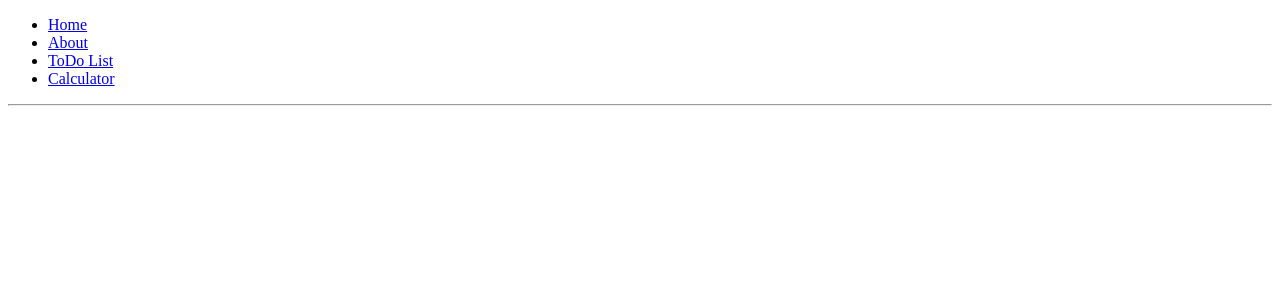
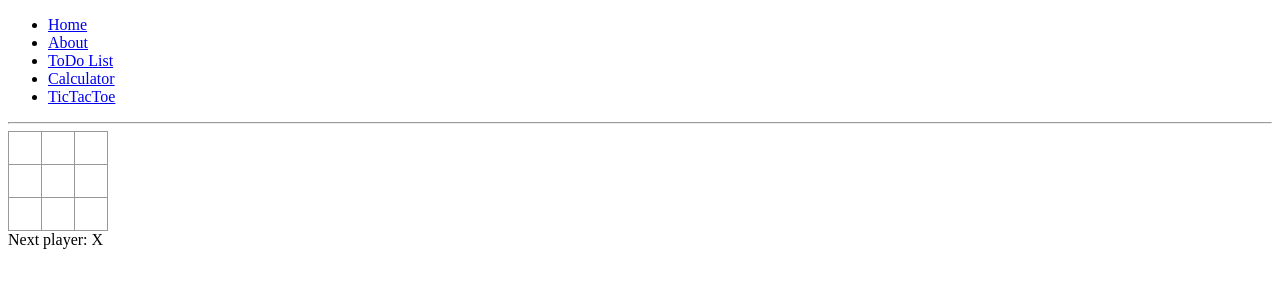
Before and after one commit to 3dit/react-workbench, a React app: page /tictactoe in a window 1280 px wide. Built offline with nearby package versions, Linux system fonts and the light colour scheme.

Commit message:
tic tac toe tutorial work

```diff
--- a/src/AppRoot.js
+++ b/src/AppRoot.js
@@ -7,6 +7,7 @@ import { About } from './About';
 import { Home } from './Home';
 import TodoPage from './TodoList/TodoPage';
 import Calculator from './Calc/Calculator';
+import Game from './tictactoe/Game';
 
 export default class AppRoot extends React.Component {
   constructor(props) {
@@ -26,6 +27,7 @@ export default class AppRoot extends React.Component {
       return (<TodoPage list={this.list}/>)
     };
 
+
     return(
       <Router>
         <div>
@@ -42,6 +44,9 @@ export default class AppRoot extends React.Component {
             <li>
               <Link to="/calculator">Calculator</Link>
             </li>
+            <li>
+              <Link to="/tictactoe">TicTacToe</Link>
+            </li>
           </ul>
 
           <hr />
@@ -50,6 +55,7 @@ export default class AppRoot extends React.Component {
           <Route path="/about" component={About} />
           <Route path="/todolist" component={todoPage} />
           <Route path="/calculator" component={Calculator} />
+          <Route path="/tictactoe" component={Game} />
 
         </div>
       </Router>
--- /dev/null
+++ b/src/tictactoe/Board.js
@@ -0,0 +1,46 @@
+import React, { Component } from 'react';
+
+//import Square from './Square'
+
+function Square(props) {
+    return (
+        <button className="square" onClick={props.onClick}>
+            {props.value}
+        </button>
+    );
+}
+
+class Board extends React.Component {
+  renderSquare(i) {
+    return (
+      <Square
+        value={this.props.squares[i]}
+        onClick={() => this.props.onClick(i)}
+      />
+    );
+  }
+
+  render() {
+    return (
+      <div className="tictactoe">
+        <div className="board-row">
+          {this.renderSquare(0)}
+          {this.renderSquare(1)}
+          {this.renderSquare(2)}
+        </div>
+        <div className="board-row">
+          {this.renderSquare(3)}
+          {this.renderSquare(4)}
+          {this.renderSquare(5)}
+        </div>
+        <div className="board-row">
+          {this.renderSquare(6)}
+          {this.renderSquare(7)}
+          {this.renderSquare(8)}
+        </div>
+      </div>
+    );
+  }
+}
+
+export default Board;
--- /dev/null
+++ b/src/tictactoe/Game.js
@@ -0,0 +1,80 @@
+import React, { Component } from 'react';
+import Board from './Board';
+
+class Game extends React.Component {
+    constructor(props) {
+      super(props);
+      this.state = {
+        history: [{
+          squares: Array(9).fill(null)
+        }],
+        xIsNext: true
+      };
+    }
+
+    handleClick(i) {
+      const history = this.state.history;
+      const current = history[history.length - 1];
+      const squares = current.squares.slice();
+      if (calculateWinner(squares) || squares[i]) {
+        return;
+      }
+      squares[i] = this.state.xIsNext ? 'X' : 'O';
+      this.setState({
+        history: history.concat([{
+          squares: squares
+        }]),
+        xIsNext: !this.state.xIsNext,
+      });
+    }
+
+    render() {
+      const history = this.state.history;
+      const current = history[history.length - 1];
+      const winner = calculateWinner(current.squares);
+
+      let status;
+      if (winner) {
+        status = 'Winner: ' + winner;
+      } else {
+        status = 'Next player: ' + (this.state.xIsNext ? 'X' : 'O');
+      }
+
+      return (
+        <div className="game">
+          <div className="game-board">
+            <Board
+              squares={current.squares}
+              onClick={(i) => this.handleClick(i)}
+            />
+          </div>
+          <div className="game-info">
+            <div>{status}</div>
+            <ol>{/* TODO */}</ol>
+          </div>
+        </div>
+      );
+    }
+  }
+
+  function calculateWinner(squares) {
+    const lines = [
+        [0, 1, 2],
+        [3, 4, 5],
+        [6, 7, 8],
+        [0, 3, 6],
+        [1, 4, 7],
+        [2, 5, 8],
+        [0, 4, 8],
+        [2, 4, 6],
+    ];
+    for (let i = 0; i < lines.length; i++) {
+        const [a, b, c] = lines[i];
+        if (squares[a] && squares[a] === squares[b] && squares[a] === squares[c]) {
+            return squares[a];
+        }
+    }
+    return null;
+}
+
+export default Game;
--- /dev/null
+++ b/src/tictactoe/Square.js
@@ -0,0 +1,25 @@
+import React, { Component } from 'react';
+
+// class Square extends React.Component {
+//     // constructor(props) {
+//     //     super(props);
+//     //     this.state = {
+//     //         value: null
+//     //     };
+//     // }
+//     //WE HAVE LIFTRED STATE INTO THE PARENT COMPONENT 'BOARD'
+//     //SINCE WE NO LONGER HAVE STATE HERE Square IS CONSIDERED A 'CONTROLLED COMPONENT'
+
+//     render() {
+//         return (
+//             <button
+//                 className="square"
+//                 onClick={() => this.props.onClick()}
+//             >
+//                 {this.props.value}
+//             </button>
+//         );
+//     }
+// }
+
+// export default Square;
--- a/styles/style.css
+++ b/styles/style.css
@@ -171,3 +171,57 @@
   .keycontainer > div.tall {
       flex: 2;
     }
+
+
+/* from tic tac toe */
+
+.tictactoe .status {
+  margin-bottom: 10px;
+}
+
+.tictactoe .square {
+  background: #fff;
+  border: 1px solid #999;
+  float: left;
+  font-size: 24px;
+  font-weight: bold;
+  line-height: 34px;
+  height: 34px;
+  margin-right: -1px;
+  margin-top: -1px;
+  padding: 0;
+  text-align: center;
+  width: 34px;
+}
+
+.tictactoe .square:focus {
+  outline: none;
+}
+
+.tictactoe  ol, .tictactoe  ul {
+  padding-left: 30px;
+}
+
+.tictactoe  .board-row:after {
+  clear: both;
+  content: "";
+  display: table;
+}
+
+
+.tictactoe  .square:focus {
+  outline: none;
+}
+
+.tictactoe  .kbd-navigation .square:focus {
+  background: #ddd;
+}
+
+.tictactoe .game {
+  display: flex;
+  flex-direction: row;
+}
+
+.tictactoe .game-info {
+  margin-left: 20px;
+}
```
Also changed, not shown: src/tictactoe/GameProvider.js (added, +7 -0 lines).
